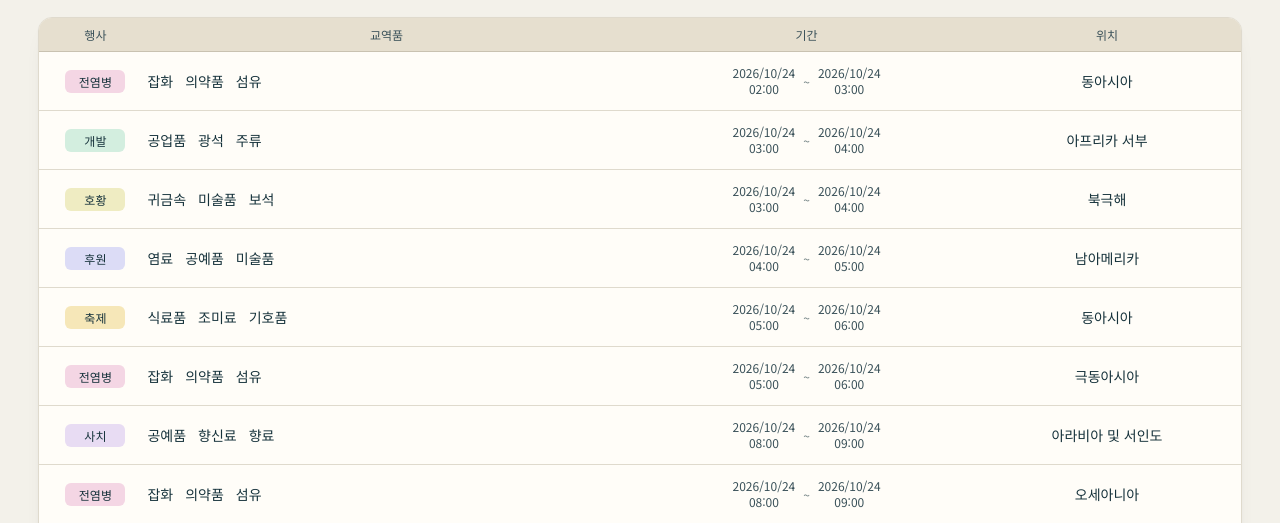
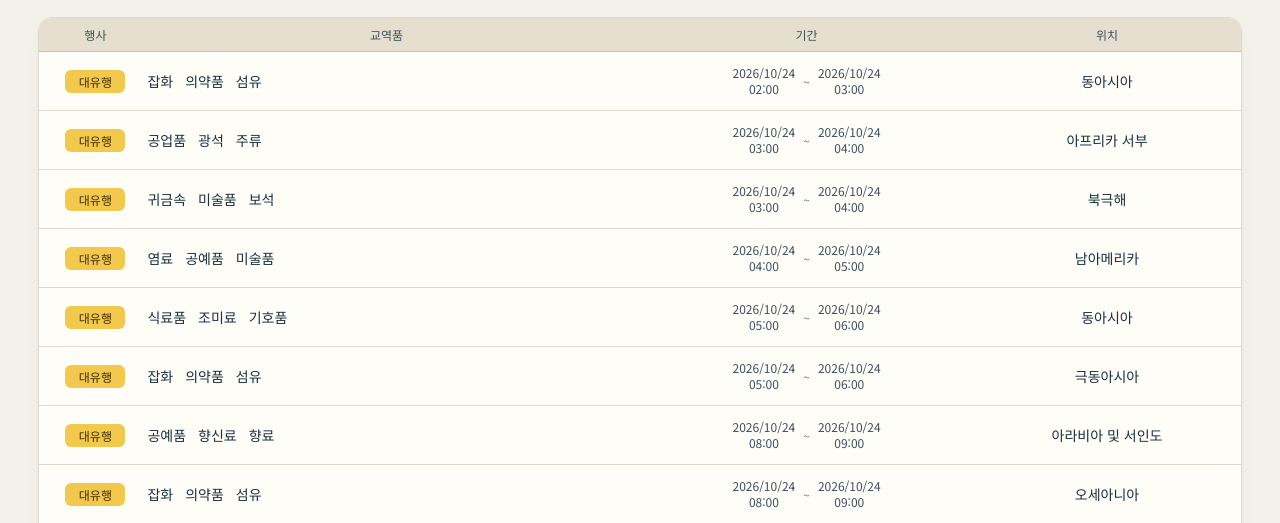
Before and after one commit to JiwonXD/uwoplanner, a website with bundled scripts: page web/schedule.html in a window 1280 px wide. Shown: the part 254-777 px from the top of the page. Built offline with nearby package versions, Linux system fonts and the light colour scheme.

Commit message:
Label schedule rows only as 부양 or 대유행

```diff
--- a/web/schedule.js
+++ b/web/schedule.js
@@ -1,10 +1,8 @@
 import {pandemicEvents, gameMonth, parseBoosts, recommendBoost, kstDate, kstClock, DAY, HOUR} from './schedule-core.js';
-import {EVENTS} from './schedule-data.js';
 
 const $ = s => document.querySelector(s);
 const escape = s => String(s ?? '').replace(/[&<>"']/g, c => ({'&': '&amp;', '<': '&lt;', '>': '&gt;', '"': '&quot;', "'": '&#39;'}[c]));
 const BOOST_KEY = 'uwo-boosts';
-const EVENT_INDEX = Object.fromEntries(EVENTS.map((e, i) => [e.name, i]));
 const opened = new Set(); // rows whose recommendations are expanded
 
 // ---- stored 부양 entries (per browser) ----
@@ -34,7 +32,7 @@ function renderToday(now) {
   const rows = items.map(e => {
     const key = rowKey(e), open = opened.has(key), live = e.start <= now;
     const kindCell = e.kind === 'boost' ? '<span class="pill pill-boost">부양</span>'
-      : `<span class="pill pill-pandemic" data-event="${EVENT_INDEX[e.event]}">${escape(e.event)}</span>`;
+      : `<span class="pill pill-pandemic" title="${escape(e.event)}">대유행</span>`;
     const goodsCell = e.kind === 'boost' ? categoryCell(e.category) : e.categories.map(categoryCell).join('');
     const where = e.kind === 'boost' ? `<b>${escape(e.city)}</b>${e.tariff != null ? `<small>관세 : ${e.tariff}%</small>` : ''}` : `<b>${escape(e.region)}</b>`;
     const detail = open ? `<div class="et-detail">${e.goods.length ? e.goods.map(g => `<span class="good" title="${escape([g.where, g.note].filter(Boolean).join(', '))}">${escape(g.name)}</span>`).join('') : '<span class="none">추천 없음</span>'}</div>` : '';
--- a/web/style.css
+++ b/web/style.css
@@ -425,8 +425,7 @@ textarea:focus{outline:none;border-color:var(--teal);box-shadow:var(--ring)}
 .boost-list{list-style:none;margin:8px 0 0;padding:0;display:grid;gap:4px;max-height:220px;overflow:auto}
 .boost-list li{display:flex;justify-content:space-between;align-items:center;font-size:12px;padding:4px 8px;border-radius:8px;background:var(--surface-2)}
 .icon-button{min-height:0;min-width:28px;height:28px;padding:0 8px;border-radius:999px;font-size:13px;line-height:1}
-[data-event="0"]{background:#f6e7b8}[data-event="1"]{background:#f4d6e4}[data-event="2"]{background:#d6e6f6}[data-event="3"]{background:#f6d6d2}
-[data-event="4"]{background:#dcdcf6}[data-event="5"]{background:#d3eedf}[data-event="6"]{background:#efecc2}[data-event="7"]{background:#e8dcf3}
+.pill-pandemic{background:#f2c94c;color:#3d2c00}
 @media(max-width:640px){
   .et-head{display:none}
   .et-row{grid-template-columns:68px minmax(0,1fr);grid-template-areas:"kind goods" "kind period" "kind where";row-gap:4px}
```
